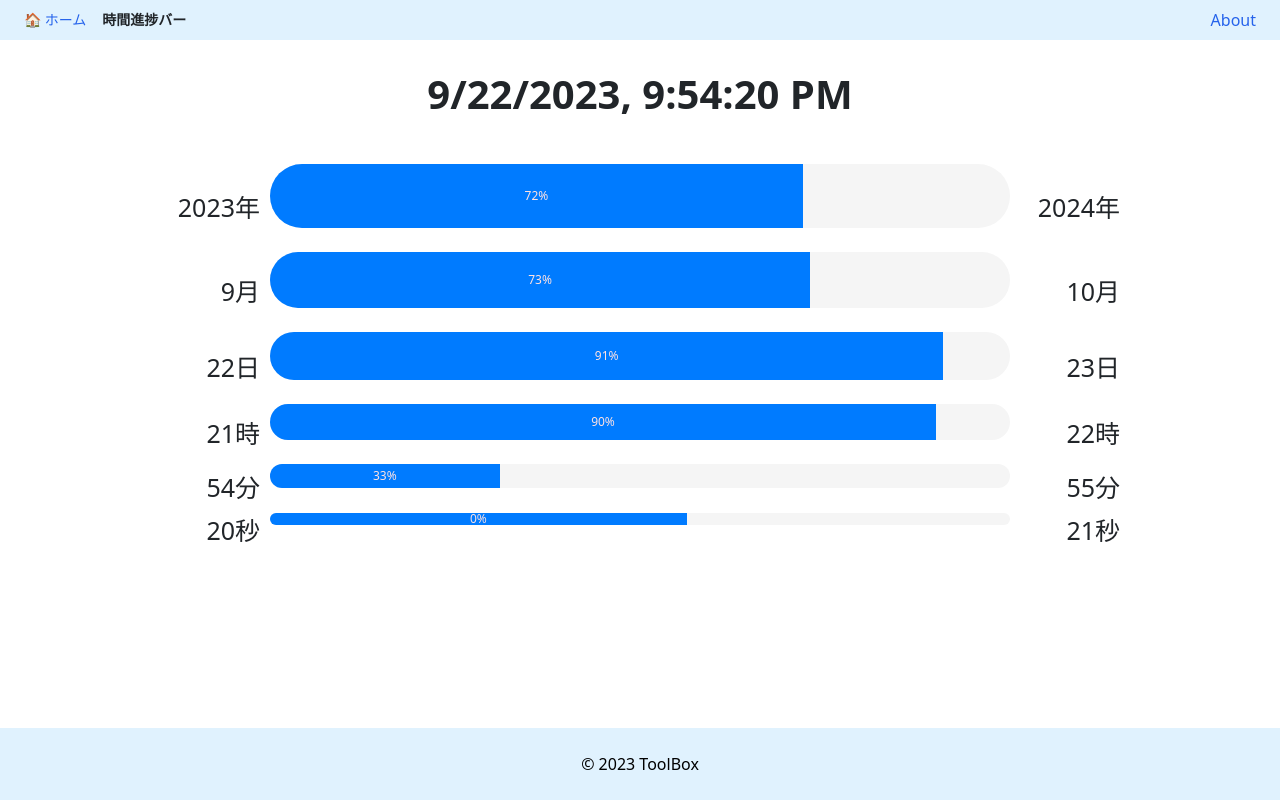
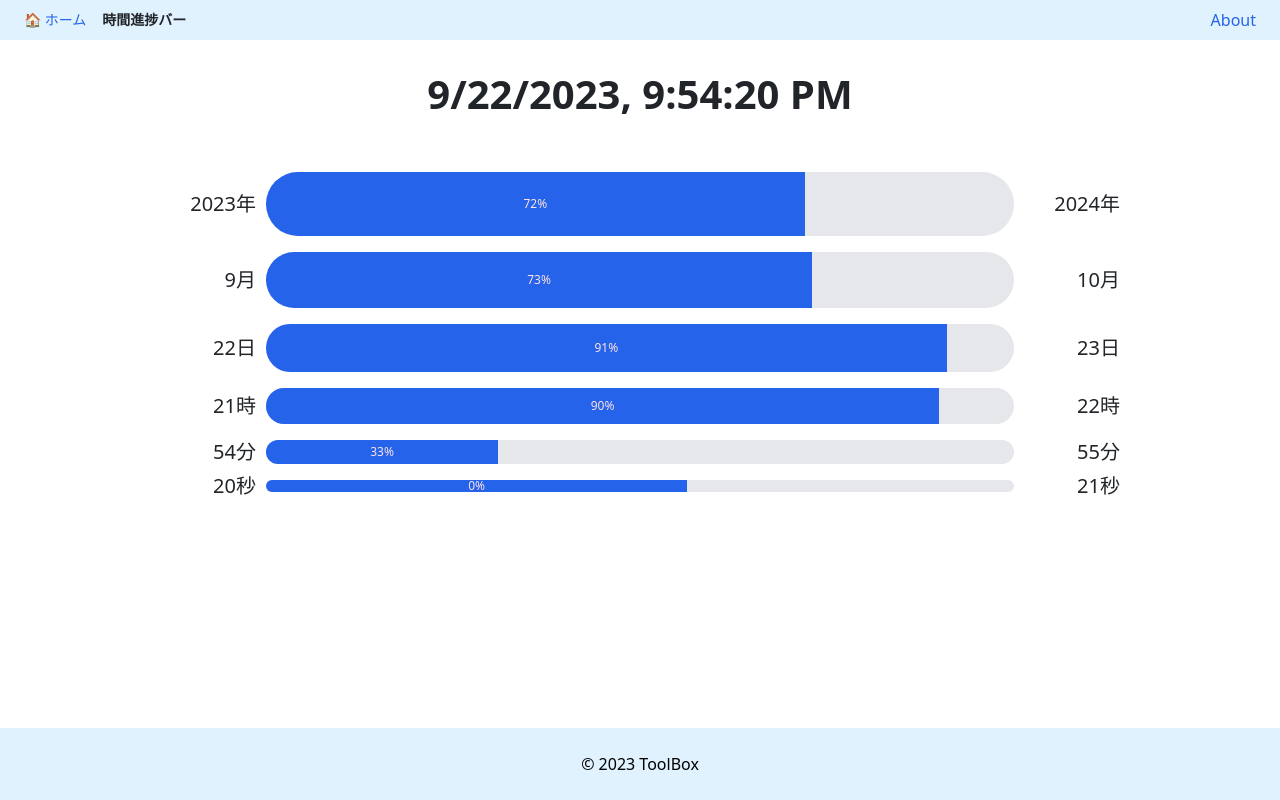
Before and after one commit to foresukecom/toolbox, a Vue app: page /time-progress in a window 1280 px wide. Built offline with nearby package versions, Linux system fonts and the light colour scheme; no server answers.

Commit message:
style: プログレスバーをセンター表示

```diff
--- a/src/components/TimeProgress.vue
+++ b/src/components/TimeProgress.vue
@@ -1,10 +1,10 @@
 <template>
-  <div class="progress-container flex items-center h-25">
-    <div class="progress-value">{{ currentVal }}{{ unit }}</div>
-    <div class="progress mb-4 bg-gray-200 rounded-full relative dark:bg-gray-700" :class="barHeight">
-      <div class="progress-bar bg-blue-600 text-xs font-medium text-red-100 text-center flex items-center justify-center" :style="{ width: progressPercentage + '%', height: '100%' }">{{ progressPercentage }}%</div>
+  <div class="progress-container flex items-center w-3/4 h-50 mx-auto ">
+    <div class="progress-value w-24 text-right text-xl ">{{ currentVal }}{{ unit }}</div>
+    <div class="progress flex-grow mx-2.5 my-2 bg-gray-200 rounded-full relative dark:bg-gray-700 " :class="barHeight">
+      <div class="progress-bar h-15 bg-blue-600 text-xs font-medium text-red-100 text-center flex items-center justify-center " :style="{ width: progressPercentage + '%', height: '100%' }">{{ progressPercentage }}%</div>
     </div>
-    <div class="progress-value">{{ nextVal }}{{ unit }}</div>
+    <div class="progress-value w-24 text-right text-xl ">{{ nextVal }}{{ unit }}</div>
   </div>
 </template>
 
@@ -46,28 +46,4 @@ export default {
 </script>
 
 <style scoped>
-.progress-container {
-  display: flex;
-  align-items: center;
-  width: 75%;
-  height: 50px;
-  margin: 0 auto;
-}
-
-.progress-value {
-  width: 100px;
-  text-align: right;
-  font-size: 25px;
-}
-
-.progress {
-  flex-grow: 1;
-  margin: 0 10px;
-  background-color: #f5f5f5;
-}
-
-.progress-bar {
-  height: 60px;
-  background-color: #007bff;
-}
 </style>
```
